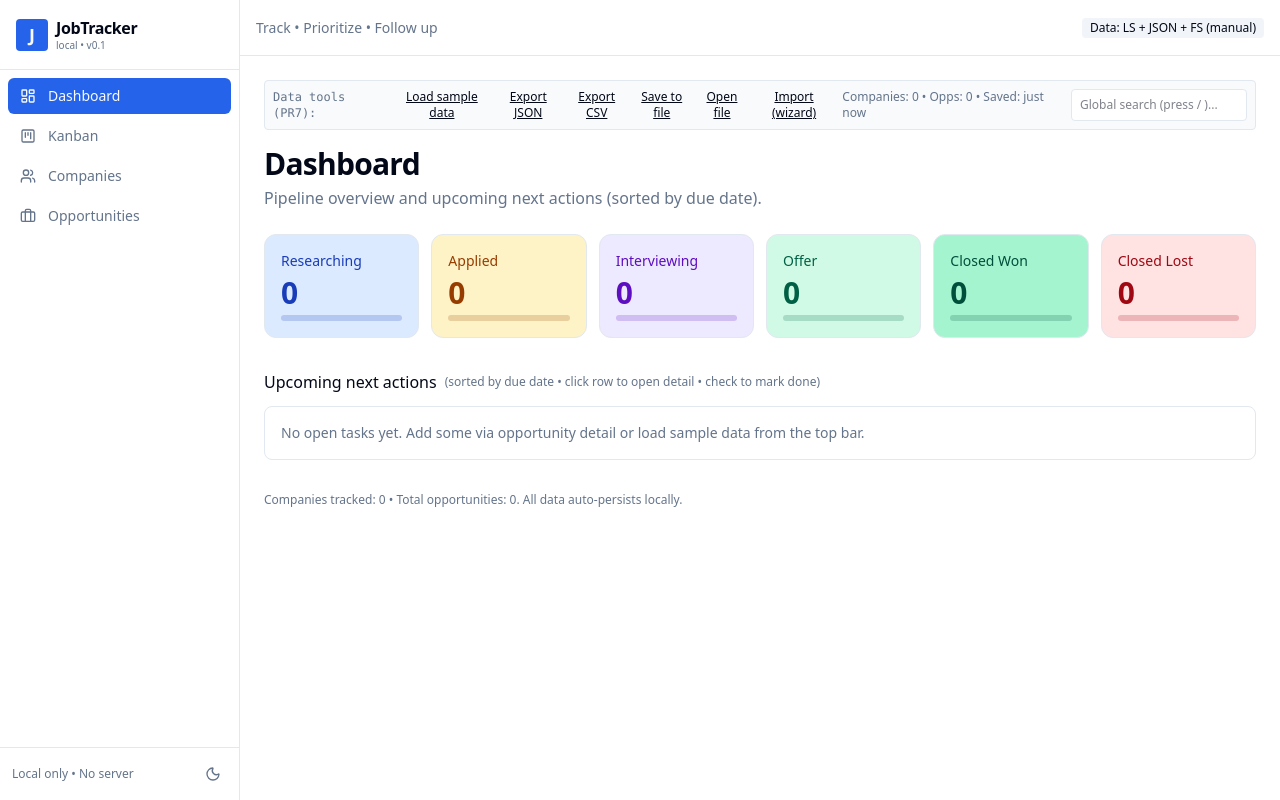
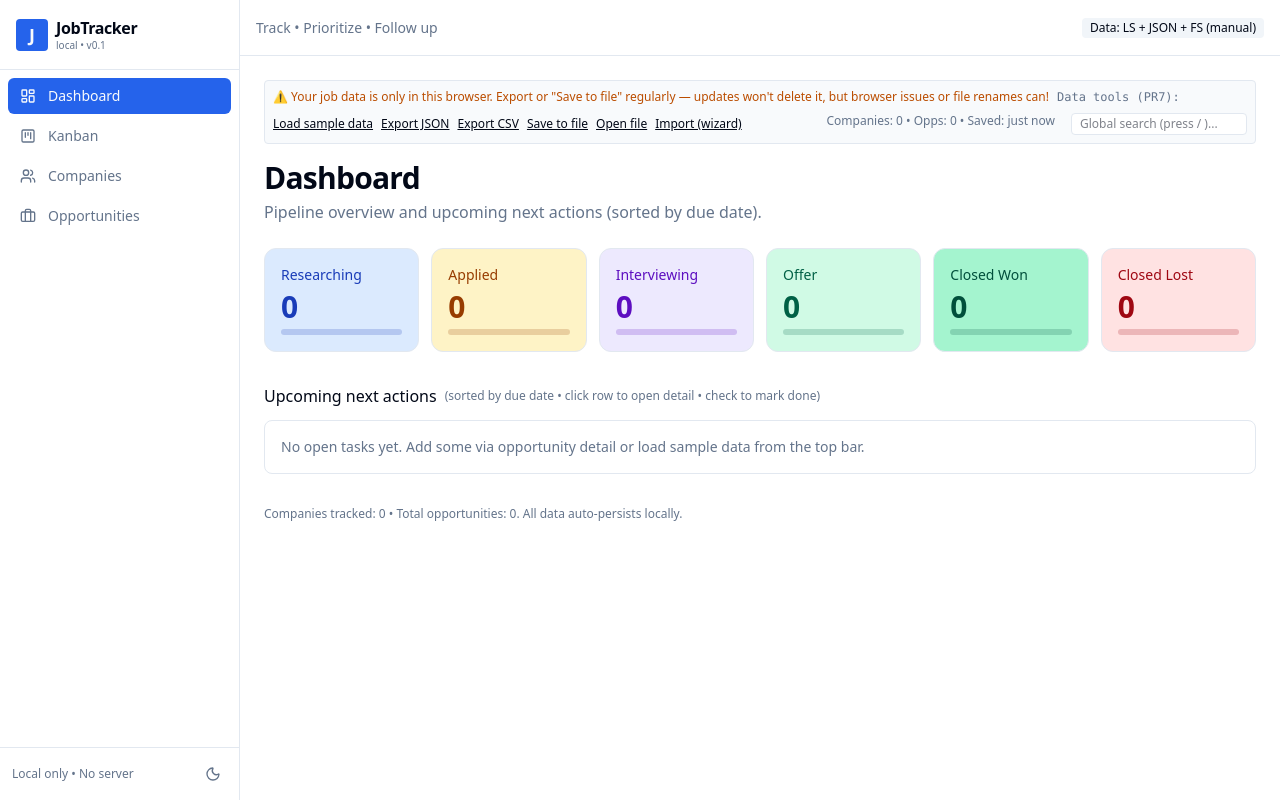
Before and after one commit to isaacchiles/job-tracker, a React (Vite) app: page / in a window 1280 px wide. Built offline with nearby package versions, Linux system fonts and the light colour scheme.

Commit message:
docs: add prominent Data Protection & Updating section + in-app warning banner for important user data safety

```diff
--- a/src/App.tsx
+++ b/src/App.tsx
@@ -216,7 +216,8 @@ function App() {
     <div className="min-h-screen bg-background text-foreground">
       <AppShell>
         {/* PR7+ data tools: export/import wizard, sample, CSV (refined from PR2) */}
-        <div className="mb-4 flex gap-2 text-xs bg-muted/50 p-2 rounded border">
+        <div className="mb-4 flex flex-wrap gap-2 text-xs bg-muted/50 p-2 rounded border">
+          <span className="font-medium text-amber-700">⚠️ Your job data is only in this browser. Export or "Save to file" regularly — updates won't delete it, but browser issues or file renames can!</span>
           <span className="font-mono text-muted-foreground">Data tools (PR7):</span>
           <button onClick={handleLoadSample} className="underline">Load sample data</button>
           <button onClick={handleExport} className="underline">Export JSON</button>
--- a/src/lib/persistence.ts
+++ b/src/lib/persistence.ts
@@ -13,6 +13,8 @@ export function loadFromStorage(): AppData | null {
     return validated;
   } catch (e) {
     console.warn('Failed to load from storage (corrupt or old schema):', e);
+    // For important user data: never silently delete. Return null so app can warn and offer recovery.
+    // User should rely on their manual exports / "Save to file" for safety.
     return null;
   }
 }
```
Also changed, not shown: JobTracker.html (+1 -1 lines), 1 other file (tests, documents, lock files or other folders).
